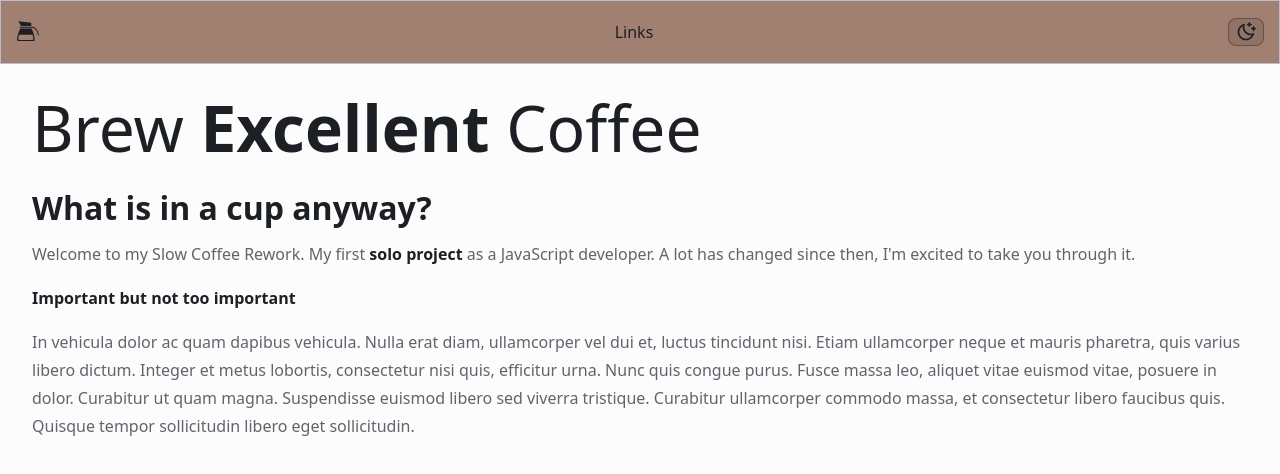
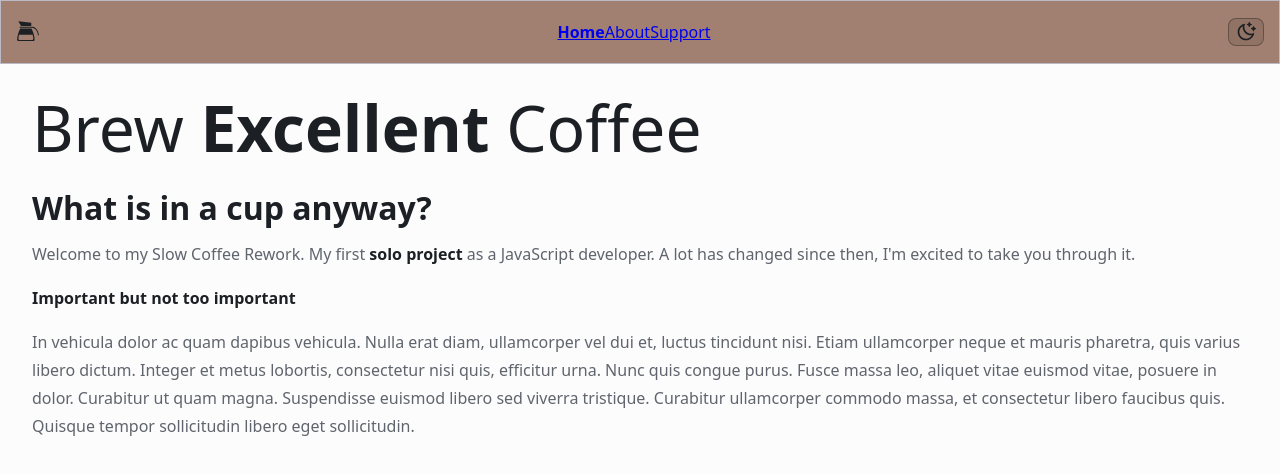
Before and after one commit to nrsimonelli/slow-coffee-two, a React (Create React App) app: page / in a window 1280 px wide. Shown: the top 474 px of the page. Built offline with nearby package versions, Linux system fonts and the light colour scheme.

Commit message:
nav link with active styling

```diff
--- a/src/components/Nav/Nav.tsx
+++ b/src/components/Nav/Nav.tsx
@@ -3,6 +3,7 @@ import { Flex } from '../Flex';
 import { Div } from '../Div';
 import { GiCoffeePot } from 'react-icons/gi';
 import { ThemeToggle } from '../ThemeToggle/ThemeToggle';
+import { NavLink } from 'react-router-dom';
 
 const Nav = () => {
   return (
@@ -24,7 +25,23 @@ const Nav = () => {
       <Div
         css={{ display: 'none', '@bp1': { display: 'inline-flex' } }}
       >
-        Links
+        <NavLink exact to='/' activeStyle={{ fontWeight: 'bold' }}>
+          Home
+        </NavLink>
+        <NavLink
+          exact
+          to='/about'
+          activeStyle={{ fontWeight: 'bold' }}
+        >
+          About
+        </NavLink>
+        <NavLink
+          exact
+          to='/support'
+          activeStyle={{ fontWeight: 'bold' }}
+        >
+          Support
+        </NavLink>
       </Div>
 
       <ThemeToggle />
```
